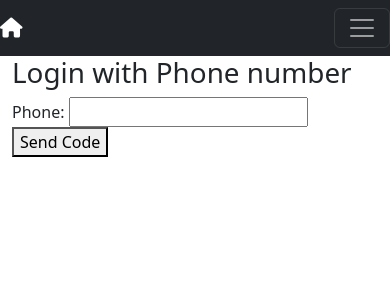
After one commit to mohaAmiri/django_shop, a Django app: page /accounting/login_phone/ in a window 390 px wide. The commit adds this page. Shown: the top 300 px of the page. Run offline with Django 4.2, Linux system fonts and the light colour scheme; parts of the project's set-up code (start-up, migrations or seed data) failed here and were passed over.

Commit message:
phone login

```diff
--- a/core/accounting/forms.py
+++ b/core/accounting/forms.py
@@ -74,3 +74,11 @@ class UpdateProfileForm(forms.ModelForm):
     class Meta:
         model = Profile
         fields = ['phone', 'address', 'profile_image']
+
+
+class PhoneForm(forms.Form):
+    phone = forms.IntegerField()
+
+
+class CodeForm(forms.Form):
+    code = forms.IntegerField()
--- a/core/accounting/urls.py
+++ b/core/accounting/urls.py
@@ -9,4 +9,6 @@ urlpatterns = [
     path('profile/', views.user_profile, name='profile'),
     path('profile/update/', views.update_profile, name='update-profile'),
     path('changepass/', views.change_password, name='change-password'),
+    path('login_phone/', views.phone, name='phone_login'),
+    path('verify/', views.verify, name='verify'),
 ]
--- a/core/accounting/views.py
+++ b/core/accounting/views.py
@@ -1,11 +1,14 @@
+from random import randint
+
 from django.contrib import messages
 from django.contrib.auth import authenticate, login, logout, update_session_auth_hash
 from django.contrib.auth.decorators import login_required
 from django.contrib.auth.forms import PasswordChangeForm
 from django.contrib.auth.models import User
+from django.core.exceptions import ObjectDoesNotExist
 from django.shortcuts import render, redirect
 
-from accounting.forms import RegisterForm, LoginForm, UpdateUserForm, UpdateProfileForm
+from accounting.forms import RegisterForm, LoginForm, UpdateUserForm, UpdateProfileForm, PhoneForm, CodeForm
 from accounting.models import Profile
 
 
@@ -101,3 +104,47 @@ def change_password(request):
     else:
         form = PasswordChangeForm(request.user)
     return render(request, 'accounting/changePassword.html', {'form': form})
+
+
+def phone(request):
+    if request.method == 'POST':
+        form = PhoneForm(request.POST)
+        if form.is_valid():
+            global random_code, phone
+            data = form.cleaned_data
+            phone = f"0{data['phone']}"
+            random_code = randint(100, 1000)
+            print(random_code, phone)
+            # -------------kavenegar api for sending message ---------------------------
+            # api = KavenegarAPI(
+            #     '42563968306266646633697931444F2B35736D6B73724545316F4E58314931714F394171363934453369303D')
+            # params = {'sender': '10008663', 'receptor': phone, 'message': random_code}
+            # api.sms_send(params)
+            # ------------------------------------------------------------------------------
+            return redirect('accounting:verify')
+    else:
+        form = PhoneForm()
+    return render(request, 'accounting/phone_login.html', {'form': form})
+
+
+def verify(request):
+    if request.method == 'POST':
+        form = CodeForm(request.POST)
+        if form.is_valid():
+            data = form.cleaned_data
+            if random_code == data['code']:
+                try:
+                    profile = Profile.objects.get(phone=phone)
+                except ObjectDoesNotExist:
+                    messages.success(request, 'User with this phone number does not exist', 'danger')
+                    return redirect('accounting:phone_login')
+                print(profile)
+                user = User.objects.get(profile__id=profile.id)
+                login(request, user)
+                messages.success(request, 'successfully logged in', 'success')
+                return redirect('home:home')
+            else:
+                messages.success(request, 'the entered code is wrong', 'danger')
+    else:
+        form = CodeForm()
+    return render(request, 'accounting/verify.html', {'form': form})
--- a/core/templates/accounting/login.html
+++ b/core/templates/accounting/login.html
@@ -10,5 +10,6 @@
         remember me: {{ form.remember }}<br>
         <button class="btn btn-success" type="submit">Login</button>
     </form>
-    <a href="">رمز عبور خود را فراموش کرده اید؟</a>
+    <a href="">رمز عبور خود را فراموش کرده اید؟</a><br>
+    <a href="{% url 'accounting:phone_login' %}">ورود با رمز یکبار مصرف</a>
 {% endblock %}
--- /dev/null
+++ b/core/templates/accounting/phone_login.html
@@ -0,0 +1,9 @@
+{% extends 'base.html' %}
+{% block body %}
+<h1>Login with Phone number</h1>
+    <form method="post">
+    {% csrf_token %}
+    {{ form }}
+    <button type="submit">Send Code</button>
+    </form>
+{% endblock %}
```
Also changed, not shown: core/templates/accounting/verify.html (added, +9 -0 lines).
